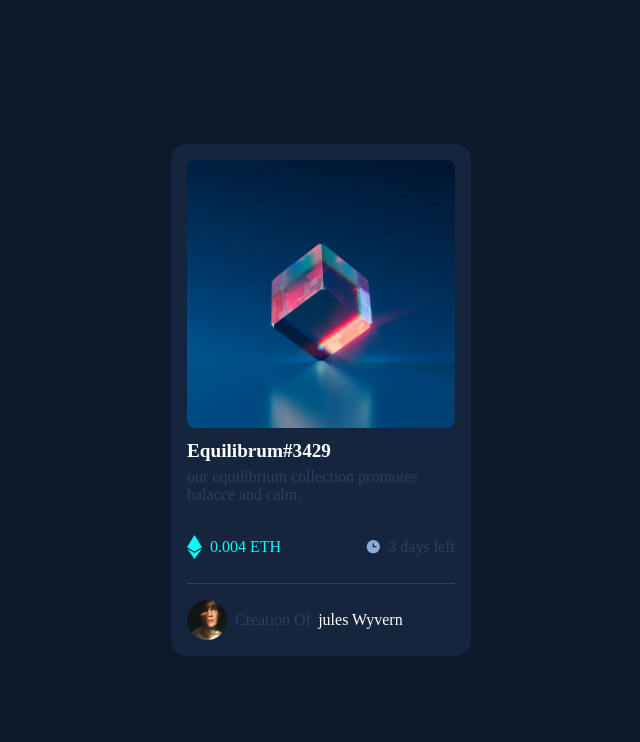
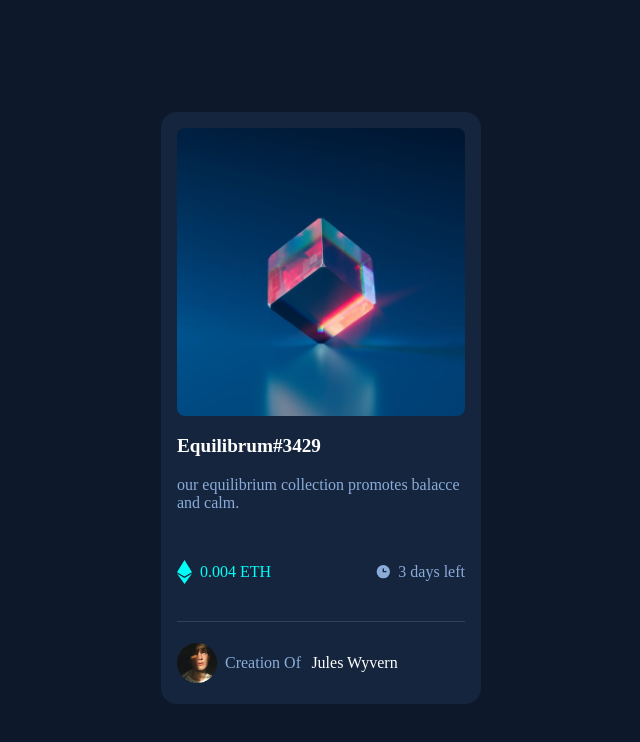
Before and after one commit to shikurassefa/NFT-Preview-Card, a plain HTML site: page index.html in a window 1280 px wide. Shown: the whole page, without its empty margins (319-959 px from the left). Drawn offline with Linux system fonts and the light colour scheme; files whose address does not match are found by name.

Commit message:
change css

```diff
--- a/index.html
+++ b/index.html
@@ -13,18 +13,18 @@
     />
   </head>
   <body>
-    <div class="card-container">
+    <main class="card-container">
       <!-- header -->
-      <header>
+      <a class="img-container">
         <img
           src="./images//image-equilibrium.jpg"
           alt=""
           class="equilibrium-img"
         />
-      </header>
+      </a >
 
       <!-- main -->
-      <main>
+
         <h1>equilibrum#3429</h1>
         <p class="equilibrium-text">
           our equilibrium collection promotes balacce and calm.
@@ -32,24 +32,29 @@
 
         <!-- view -->
         <div class="view">
-          <figure>
+          <div class="view-icon-container">
             <img src="./images/icon-ethereum.svg" alt="" class="view-icon" />
-        <figcaption>  0.004 ETH</figcaption>
-          </figure>
-          <figure>
+        <p class="price">  0.004 ETH</p>
+          </div>
+
+          <div class="clock-icon-container">
             <img src="./images/icon-clock.svg" alt="" class="clock-icon" />
 
-           <figcaption class="days"> 3 days left</figcaption>
-          </figure>
+           <p class="days"> 3 days left</p>
+          </div>
         </div>
         <!-- creator -->
-        <figure class="creator">
+        <div class="creator">
           <img src="./images/image-avatar.png" alt="" class="avator" />
-         <figcaption class="creator-name">
-          <a href="">creation of</a> jules Wyvern
-         </figcaption>
-        </figure>
-      </main>
-    </div>
+
+
+      <p class="creator-name">
+        creation of <a href="">jules Wyvern </a>
+      </p>
+
+        </div>
+
+
+    </main>
   </body>
 </html>
--- a/styles.css
+++ b/styles.css
@@ -4,13 +4,21 @@
   --Main-bg: hsl(217, 54%, 11%);
   --Card-Bg: hsl(216, 50%, 16%);
   --Line-color: hsl(215, 32%, 27%);
+  --soft-Blue: hsl(215, 51%, 70%);
 }
+/* Set shorter line heights on headings and interactive elements */
+h1,
+h2,
+h3,
+h4 {
+  line-height: 1.1;
+}
+
+/* Box sizing rules */
 *,
-::after,
-::before {
+*::before,
+*::after {
   box-sizing: border-box;
-  padding: 0;
-  margin: 0;
 }
 body {
   font-family: "Figtree", serif;
@@ -18,72 +26,102 @@ body {
   display: grid;
   align-items: center;
   justify-content: center;
-  height: 100vh;
+  min-height: 100vh;
 }
 .card-container {
   background-color: var(--Card-Bg);
   border-radius: 1rem;
   display: flex;
   flex-direction: column;
-  width: 300px;
+  margin: 4rem 0;
   padding: 1rem;
+  max-width: 20rem;
+}
+.img-container {
+  position: relative;
+  display: block;
+  margin-bottom: 0.7rem;
+}
+.equilibrium-img {
+  border-radius: 0.5rem;
+  max-width: 100%;
+  display: block;
+}
+.img-container::before {
+  content: "";
+  background-color: var(--Cyan);
+  position: absolute;
+  width: 100%;
+  height: 100%;
+  opacity: 0;
+}
+a.img-container::before:hover {
+  opacity: 0.7;
+}
+.img-container::after {
+  content: "";
+  background: url(./images/icon-view.svg) center no-repeat;
+  position: absolute;
+  top: 0;
+  width: 100%;
+  height: 100%;
+  opacity: 0;
+}
+a.img-container::after:hover {
+  opacity: 1;
 }
 
-header .equilibrium-img {
-  width: 100%;
-  border-radius: 0.5rem;
-}
-main {
-  margin-top: 0.5rem;
-}
-main h1 {
+h1 {
   color: #fff;
   text-transform: capitalize;
-  margin-bottom: 0.4rem;
+  margin: 0.5rem 0;
   font-size: 1.2rem;
 }
-main p.equilibrium-text {
-  color: var(--Line-color);
-  margin-bottom: 0.4rem;
+p.equilibrium-text {
+  color: var(--soft-Blue);
+  margin: 0.7rem 0;
 }
-main .view {
+.view {
   display: flex;
   align-items: center;
   justify-content: space-between;
   border-bottom: 1px solid var(--Line-color);
   padding: 1.5rem 0;
 }
-.view .view-icon {
+.view-icon {
   width: 15px;
   margin-right: 0.5rem;
 }
-figure {
+.clock-icon-container,
+.view-icon-container {
   display: grid;
   grid-template-columns: auto auto;
   align-items: center;
 }
 
-figcaption {
+.price {
   color: var(--Cyan);
 }
-figcaption.days {
-  color: var(--Line-color);
+.days {
+  color: var(--soft-Blue);
   margin-left: 0.4rem;
 }
-figure.creator {
+.creator {
   margin-top: 1rem;
   display: flex;
+  align-items: center;
 }
-.creator .avator {
+.avator {
   width: 40px;
   margin-right: 0.5rem;
 }
 .creator-name {
-  color: #fff;
+  color: var(--soft-Blue);
+  text-transform: capitalize;
+  margin-right: 0.2rem;
 }
 .creator-name a {
   text-decoration: none;
-  color: var(--Line-color);
-  margin-right: 0.2rem;
-  text-transform: capitalize;
+  color: #fff;
+  margin-left: 0.4rem;
 }
```
